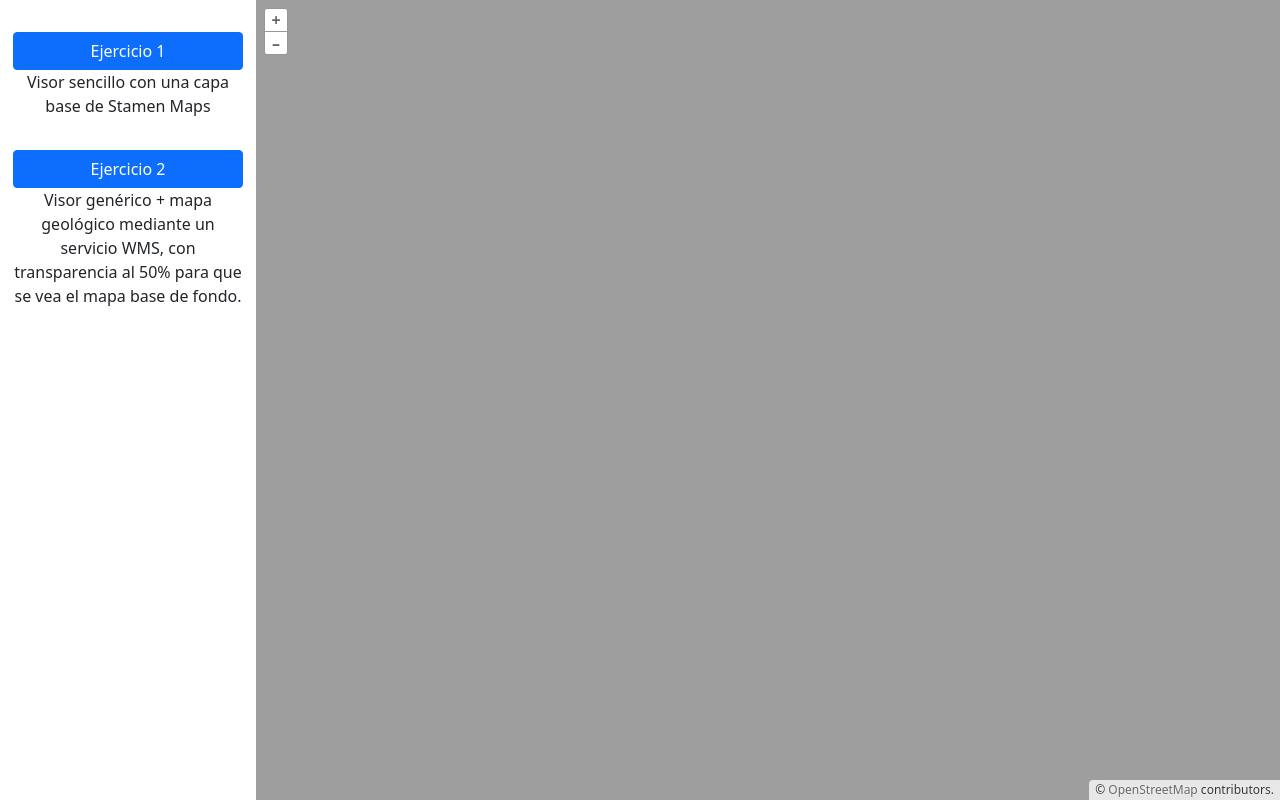
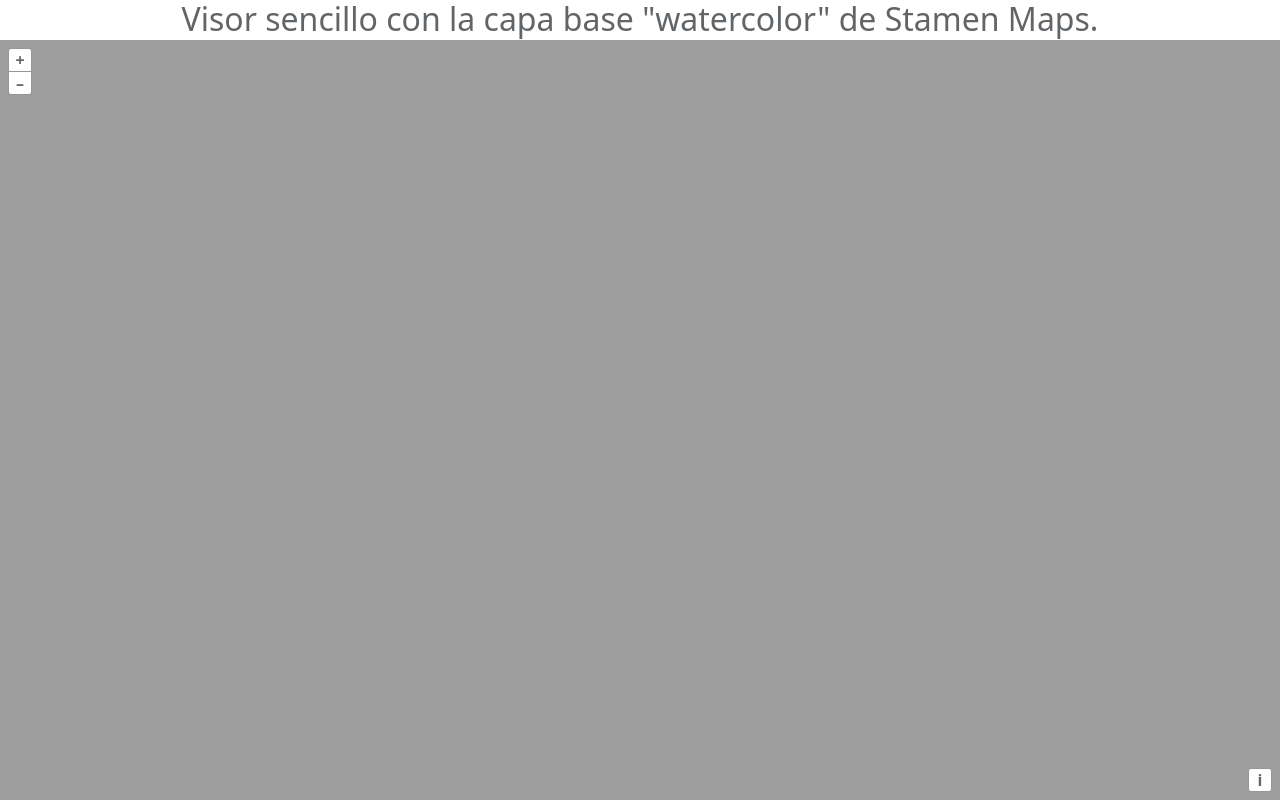
Before and after one commit to AlexGeoDev/web_gis, a website built with Vite: page index.html in a window 1280 px wide. Built offline with nearby package versions, Linux system fonts and the light colour scheme.

Commit message:
Create of first Visor

```diff
--- a/index.html
+++ b/index.html
@@ -8,35 +8,12 @@
     <title>Using OpenLayers with Vite</title>
   </head>
   <body>
-    <aside class="aside_buttons">
-      <div class="button_y_text">
-        <a href="visor1.html" class="ancla">
-          <button
-            type="button"
-            class="buton btn btn-primary"
-          >
-            Ejercicio 1
-          </button>
-        </a>
-        <p class="text_test">Visor sencillo con una capa base de Stamen Maps</p>
-      </div>
-
-      <div class="button_y_text">
-        <a href="pages/visor2/visor2.html" class="ancla">
-          <button
-            type="button"
-            class="buton btn btn-primary"
-          >
-            Ejercicio 2
-          </button>
-        </a>
-        <p class="text_test">Visor genérico + mapa geológico mediante un servicio WMS,
-          con transparencia al 50% para que se vea el mapa base de fondo.</p>
-      </div>
-    </aside>
+    <header class="header">
+      <h2>Visor sencillo con la capa base "watercolor" de Stamen Maps.</h2>
+    </header>
     <main>
-      <div id="map"></div>
-      <script type="module" src="./main.js"></script>
+      <div id="map" ></div>
+      <script type="module" src="/main.js"></script>
     </main>
   </body>
 </html>
--- a/main.js
+++ b/main.js
@@ -1,23 +1,24 @@
 import './style.css';
+import  'bootstrap/dist/css/bootstrap.css'
 import {Map, View} from 'ol';
 import TileLayer from 'ol/layer/Tile';
-import OSM from 'ol/source/OSM'
+import Stamen from 'ol/source/Stamen';
 
-function olBaseMap() {
+function baseMap() {
   const map = new Map({
     target: 'map',
     layers: [
       new TileLayer({
-        source: new OSM({
+        source: new Stamen({
           layer: 'watercolor',
         }),
       }),
     ],
     view: new View({
-      center: [0, 0],
-      zoom: 2
+      center: [-7400000, 400000],
+      zoom: 4
     })
   });
 }
 
-olBaseMap();
+baseMap();
--- a/style.css
+++ b/style.css
@@ -5,39 +5,20 @@ html, body {
   height: 100%;
 }
 #map {
-  margin-left: 20vw;
-  position: fixed;
+  margin-top: 2.5rem;
+  position: absolute;
   top: 0;
   bottom: 0;
-  width: 80vw;
+  width: 100vw;
 }
 
-.aside_buttons {
-  padding-top: 1rem;
+.header {
+  margin: auto;
+  background-color: rgb(255, 255, 255);
+  opacity: .7;
+  width: 80vw;
+  text-align: center;
   display: flex;
-  flex-direction: column;
-  justify-content: flex-start;
+  justify-content: center;
+  align-items: center;
 }
-
-.button_y_text {
-  margin: 1rem 0 1rem 0;
-  display: flex;
-  flex-direction: column;
-  justify-content: center;
-  width: 20vw;
-}
-
-.ancla {
-  margin: 0 auto;
-}
-
-.buton {
-  width: 18vw;
-  margin: 0 auto;
-}
-
-.text_test {
-  width: 18vw;
-  margin: 0 auto;
-  text-align: center;
-}
--- a/visors.css
+++ /dev/null
@@ -1,14 +0,0 @@
-@import "node_modules/ol/ol.css";
-
-* {
-  box-sizing: border-box;
-  margin: 0;
-  padding: 0;
-}
-
-#map1 {
-  position: fixed;
-  top: 0;
-  bottom: 0;
-  width: 100vw;
-}
```
Also changed, not shown: visor1.html (deleted, +0 -12 lines), visors.js (deleted, +0 -24 lines).
